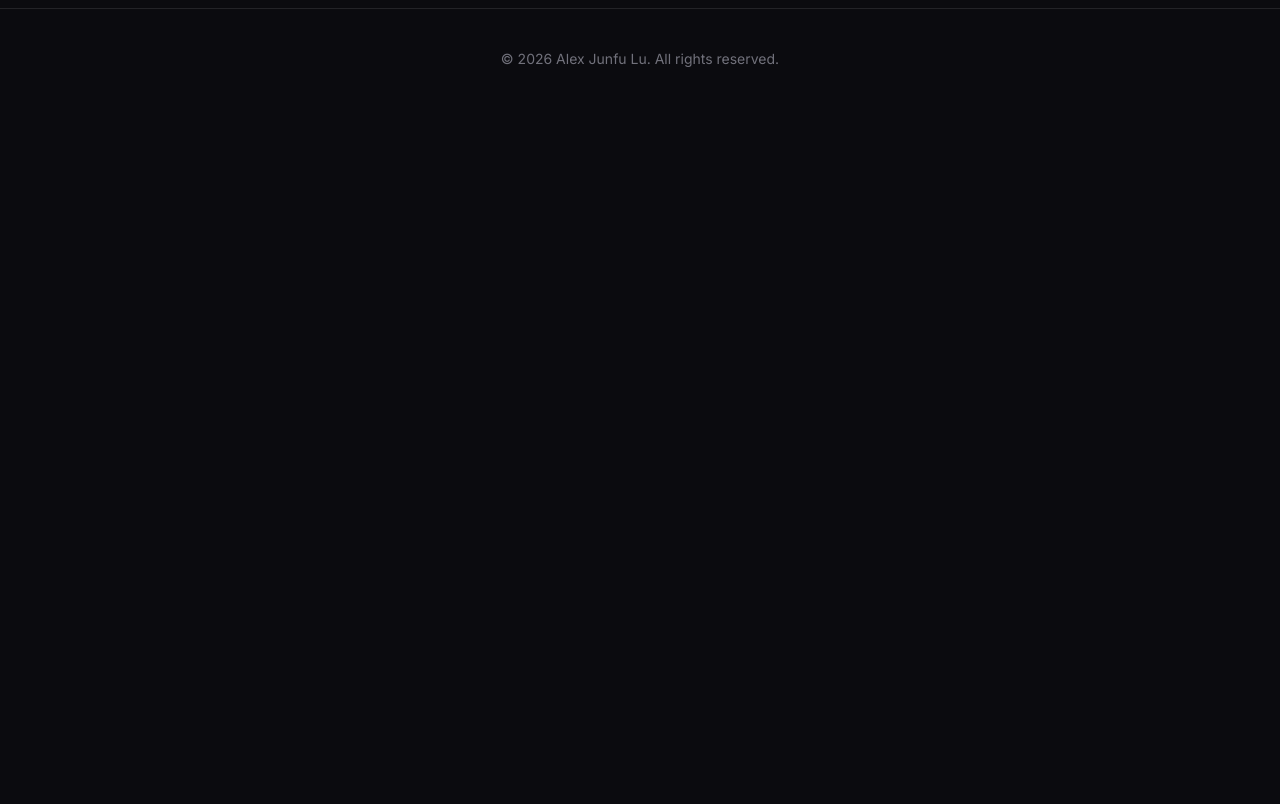
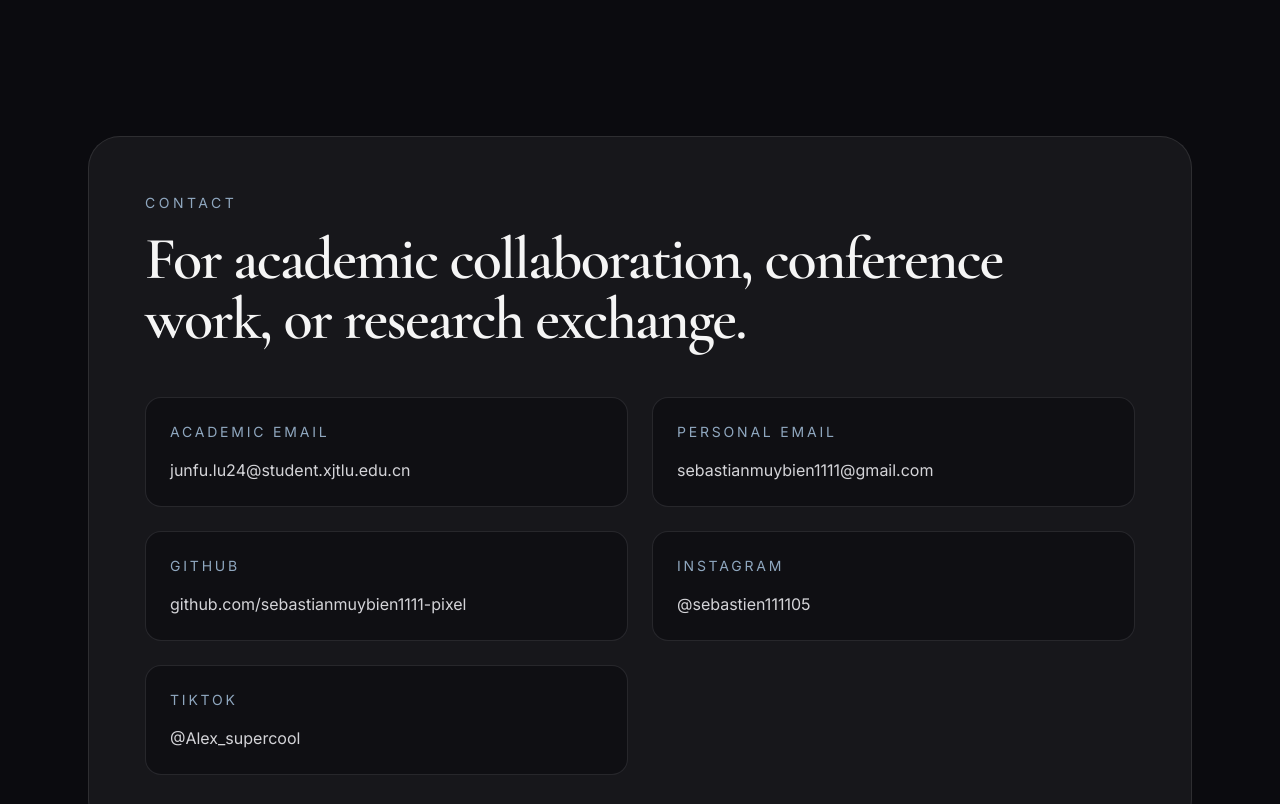
Before and after one commit to sebastianmuybien1111-pixel/alexjunfulu-site, a Next.js app: page / in a window 1280 px wide. Shown: the part 3600-4404 px from the top of the page. Before the commit the page ends 3709 px from the top, so only its background shows below. Built offline with nearby package versions, Linux system fonts and the light colour scheme.

Commit message:
update contact links

```diff
--- a/src/app/page.tsx
+++ b/src/app/page.tsx
@@ -265,7 +265,62 @@ export default function Home() {
     ))}
   </div>
 </section>
+      {/* Contact */}
+      <section id="contact" className="mx-auto max-w-6xl px-6 py-32">
+        <div className="rounded-[2rem] border border-white/10 bg-white/5 p-10 md:p-14">
+          <p className="mb-4 text-sm uppercase tracking-[0.25em] text-[#8FA7BF]">
+            Contact
+          </p>
 
+          <h2 className="font-display text-5xl font-semibold tracking-[-0.03em] md:text-6xl">
+            For academic collaboration, conference work, or research exchange.
+          </h2>
+
+          <div className="mt-12 grid gap-6 md:grid-cols-2">
+            {[
+              {
+                label: "Academic Email",
+                value: "junfu.lu24@student.xjtlu.edu.cn",
+                href: "mailto:junfu.lu24@student.xjtlu.edu.cn",
+              },
+              {
+                label: "Personal Email",
+                value: "sebastianmuybien1111@gmail.com",
+                href: "mailto:sebastianmuybien1111@gmail.com",
+              },
+              {
+                label: "GitHub",
+                value: "github.com/sebastianmuybien1111-pixel",
+                href: "https://github.com/sebastianmuybien1111-pixel",
+              },
+              {
+                label: "Instagram",
+                value: "@sebastien111105",
+                href: "https://www.instagram.com/sebastien111105",
+              },
+              {
+                label: "TikTok",
+                value: "@Alex_supercool",
+                href: "https://www.tiktok.com/@Alex_supercool",
+              },
+            ].map((item) => (
+              <a
+                key={item.label}
+                href={item.href}
+                target={item.href.startsWith("http") ? "_blank" : undefined}
+                rel={item.href.startsWith("http") ? "noreferrer" : undefined}
+                className="rounded-2xl border border-white/10 bg-[#0B0B0F]/60 p-6 transition hover:border-[#8FA7BF]/40 hover:bg-white/[0.07]"
+              >
+                <p className="text-sm uppercase tracking-[0.2em] text-[#8FA7BF]">
+                  {item.label}
+                </p>
+
+                <p className="mt-4 break-words text-zinc-300">{item.value}</p>
+              </a>
+            ))}
+          </div>
+        </div>
+      </section>
       <footer className="border-t border-white/10 py-10 text-center text-sm text-zinc-500">
         © 2026 Alex Junfu Lu. All rights reserved.
       </footer>
```
